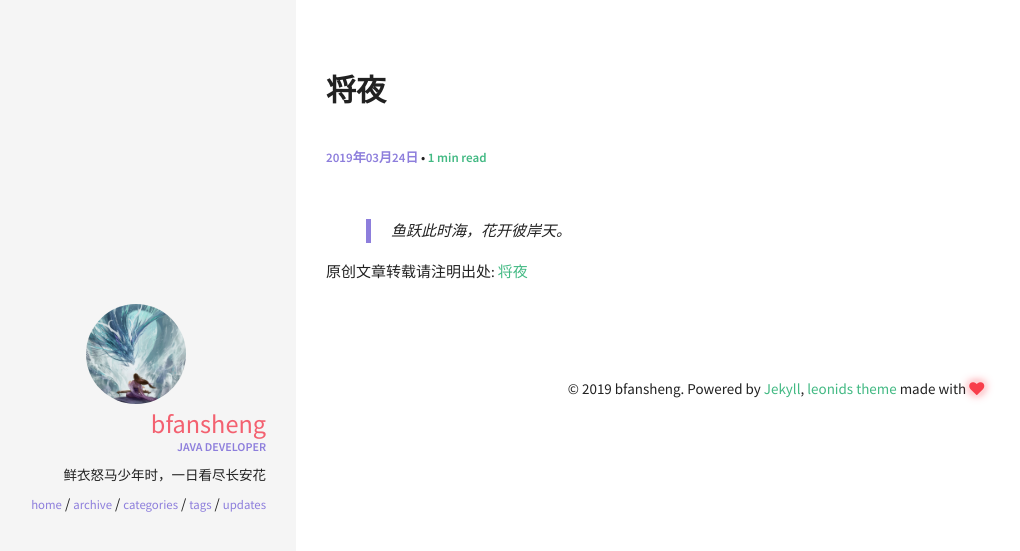
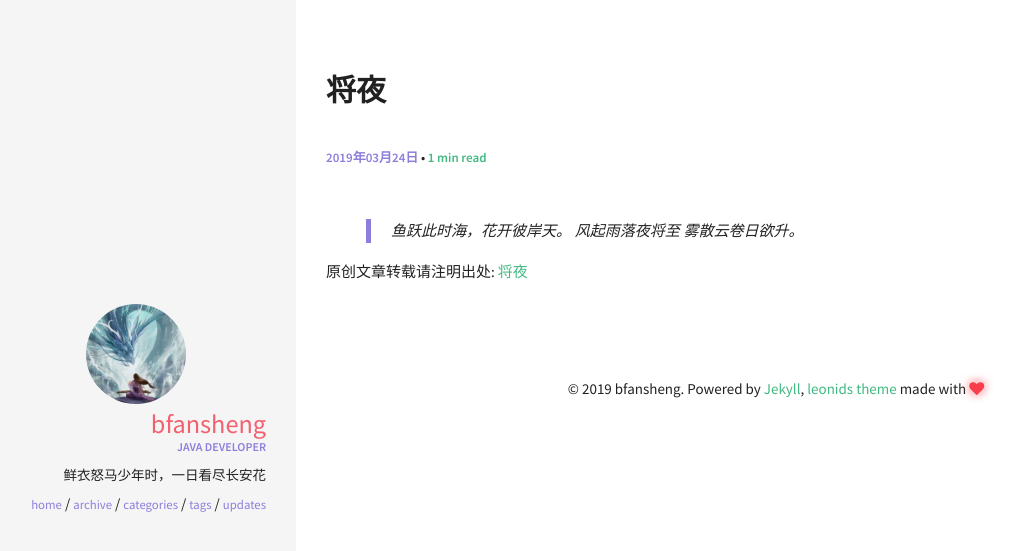
Before and after one commit to bfansheng/blog-jekins, a Jekyll site: the page built from _posts/2019-03-24-将夜.md, in a window 1280 px wide. Shown: the top 551 px of the page, without its empty margins (24-1044 px from the left). Built offline with Jekyll 4.4.1, drawn with Linux system fonts in a browser that asks for light colours.

Commit message:
Update 2019-03-24-将夜.md

```diff
--- a/_posts/2019-03-24-将夜.md
+++ b/_posts/2019-03-24-将夜.md
@@ -5,3 +5,4 @@ categories: [index]
 ---
 
 > 鱼跃此时海，花开彼岸天。
+> 风起雨落夜将至 雾散云卷日欲升。
```
